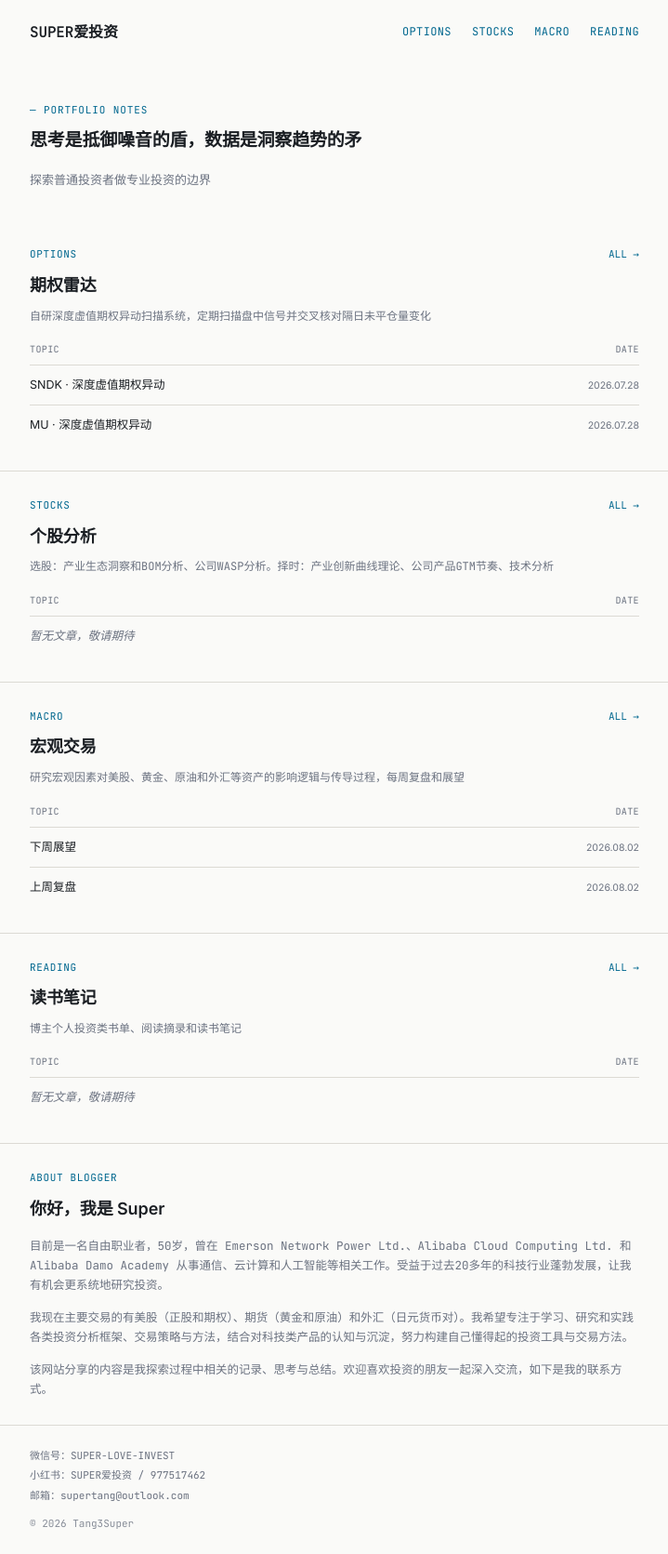
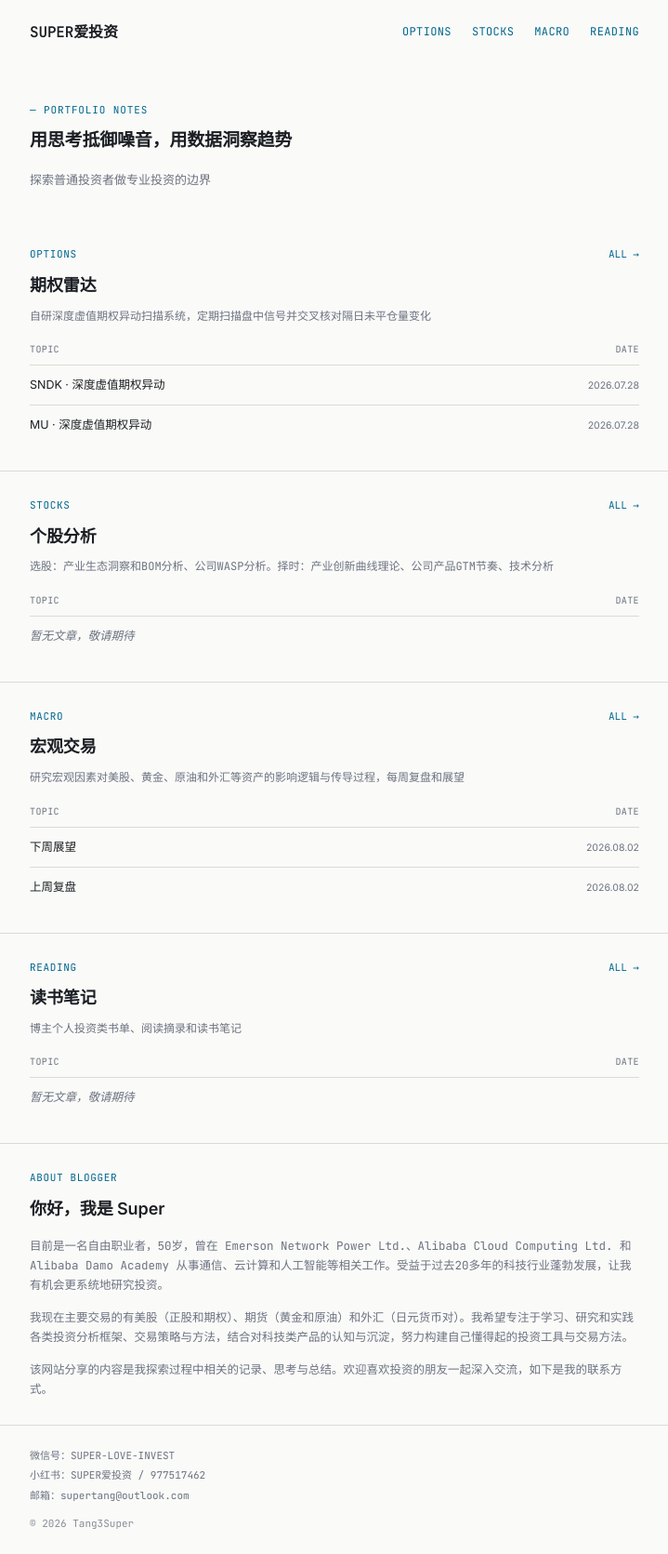
Before and after one commit to tang3super/tang3super.github.io, a Jekyll site: the page built from index.md, in a window 1280 px wide. Shown: the whole page at 93% size, without its empty margins (280-999 px from the left). Built offline with Jekyll 4.4.1, drawn with Linux system fonts in a browser that asks for light colours.

Commit message:
首页引言文案微调

```diff
--- a/index.md
+++ b/index.md
@@ -1,5 +1,5 @@
 ---
 layout: home
-quote: 思考是抵御噪音的盾，数据是洞察趋势的矛
+quote: 用思考抵御噪音，用数据洞察趋势
 subtitle: 探索普通投资者做专业投资的边界
 ---
```
